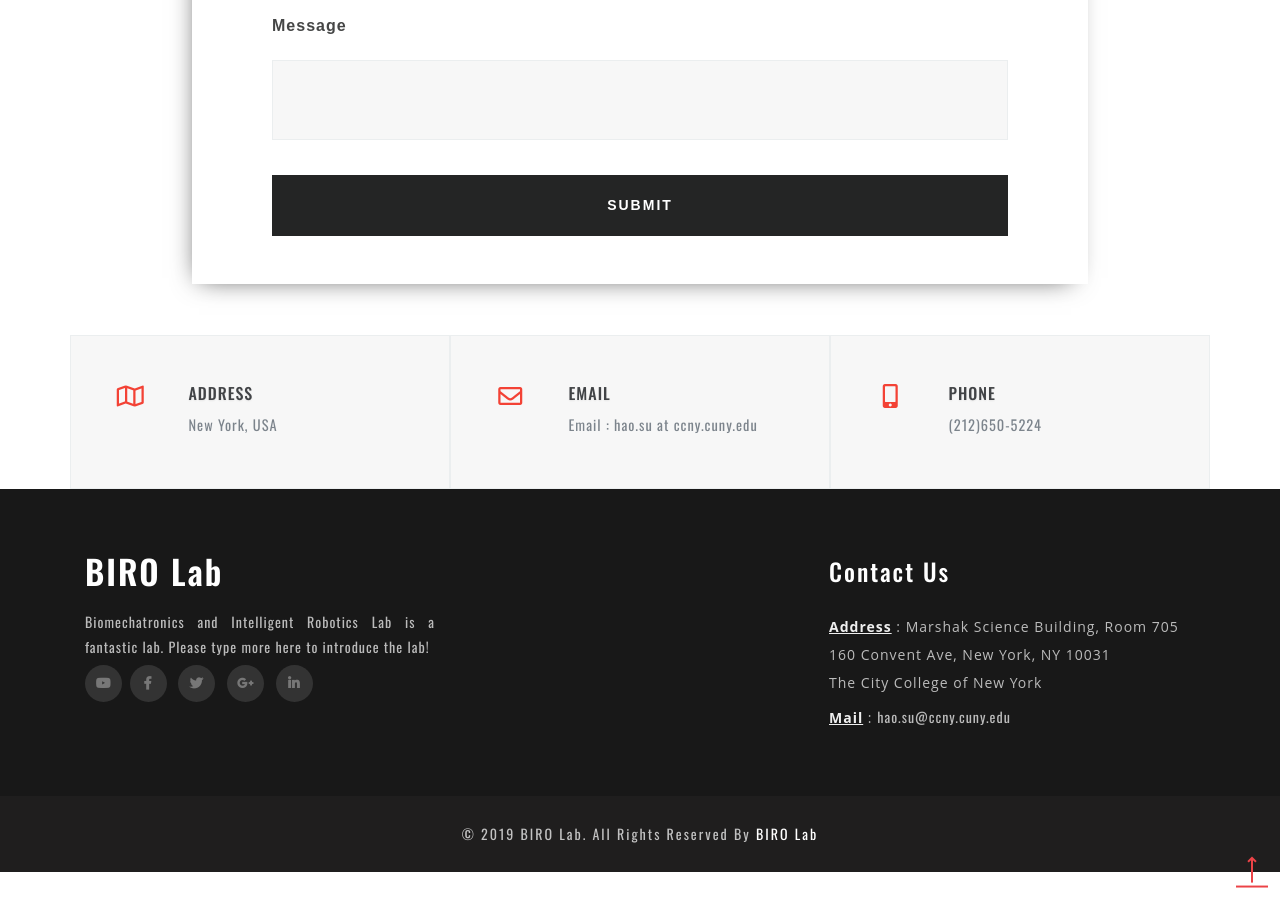
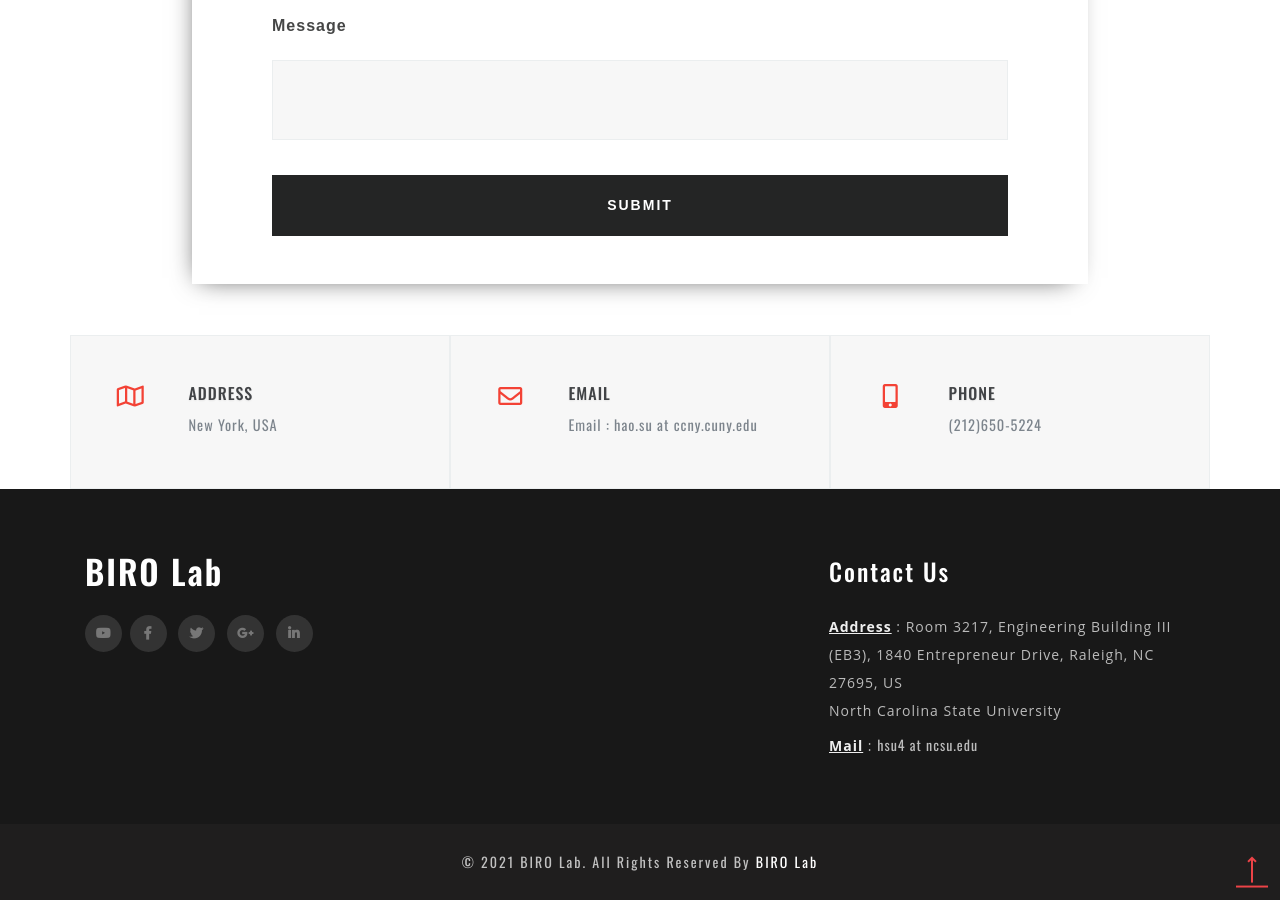
Before and after one commit to assistiverobotcenter/assistiverobotcenter, a Jekyll site: the page contact.html, which Jekyll copies as it is, in a window 1280 px wide and 900 px high, scrolled down 683 px. Built offline with Jekyll 4.4.1, drawn with Linux system fonts in a browser that asks for light colours.

Commit message:
Updated footer

```diff
--- a/contact.html
+++ b/contact.html
@@ -208,7 +208,7 @@
                 <div class="col-lg-4 footer-grid text-justify mr-md-auto">
                     <div class="footer-logo-w3">
                         <h3 class="mb-3"><a class="logo-w3" href="index.html">BIRO Lab</a></h3>
-                        <p>Biomechatronics and Intelligent Robotics Lab is a fantastic lab. Please type more here to introduce the lab!</p>
+                        <p></p>
                         <ul class="social mt-lg-0 mt-3">
                                 <li class="mr-1"><a href="https://www.youtube.com/channel/UCShwLrsSKbwlhoFhTd6KGRg?view_as=subscriber"><span class="fab fa-youtube"></span></a></li>
                     <li class="mr-1"><a href="#"><span class="fab fa-facebook-f"></span></a></li>
@@ -242,8 +242,8 @@
                 <div class="col-lg-4 footer-grid links text-left mr-md-3">
                     <h3 class="mb-4">contact Us </h3>
                     <ul>
-                        <li><strong>Address</strong> : Marshak Science Building, Room 705 160 Convent Ave, New York, NY 10031 <br> The City College of New York</li>
-                        <li><strong>Mail</strong> : <a href="mailto:hao.su@ccny.cuny.edu">hao.su@ccny.cuny.edu</a></li>
+                        <li><strong>Address</strong> : Room 3217, Engineering Building III (EB3), 1840 Entrepreneur Drive, Raleigh, NC 27695, US <br> North Carolina State University</li>
+                        <li><strong>Mail</strong> : <a href="mailto:hsu4@ncsu.edu">hsu4 at ncsu.edu</a></li>
                     </ul>
                 </div>
 
@@ -254,7 +254,7 @@
 <!-- //footer -->
 <!-- copyright -->
 <div class="copy_right py-4 text-center">
-    <p>© 2019 BIRO Lab. All rights reserved by <a href="index.html">BIRO Lab</a></p>
+    <p>© 2021 BIRO Lab. All rights reserved by <a href="index.html">BIRO Lab</a></p>
 </div>
 <!-- //copyright -->
     <!-- js -->
```
